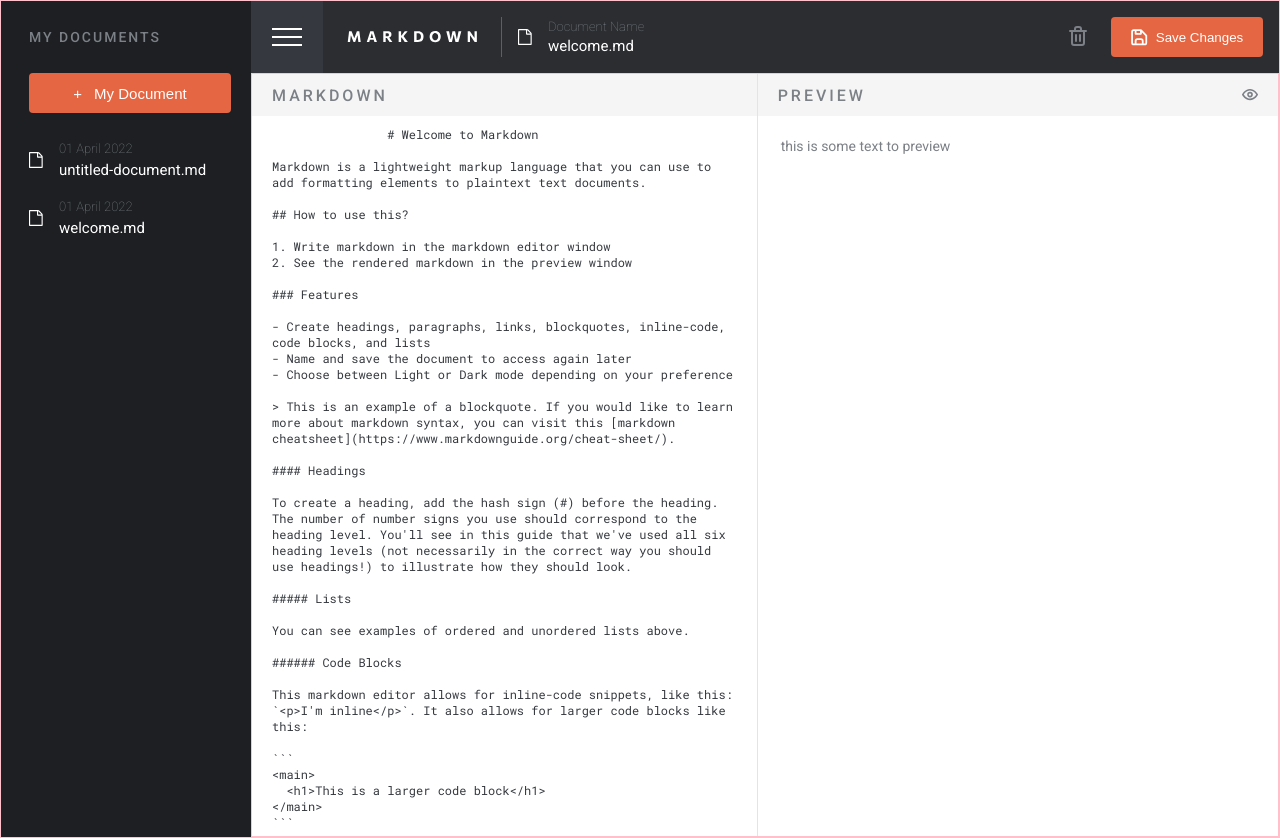
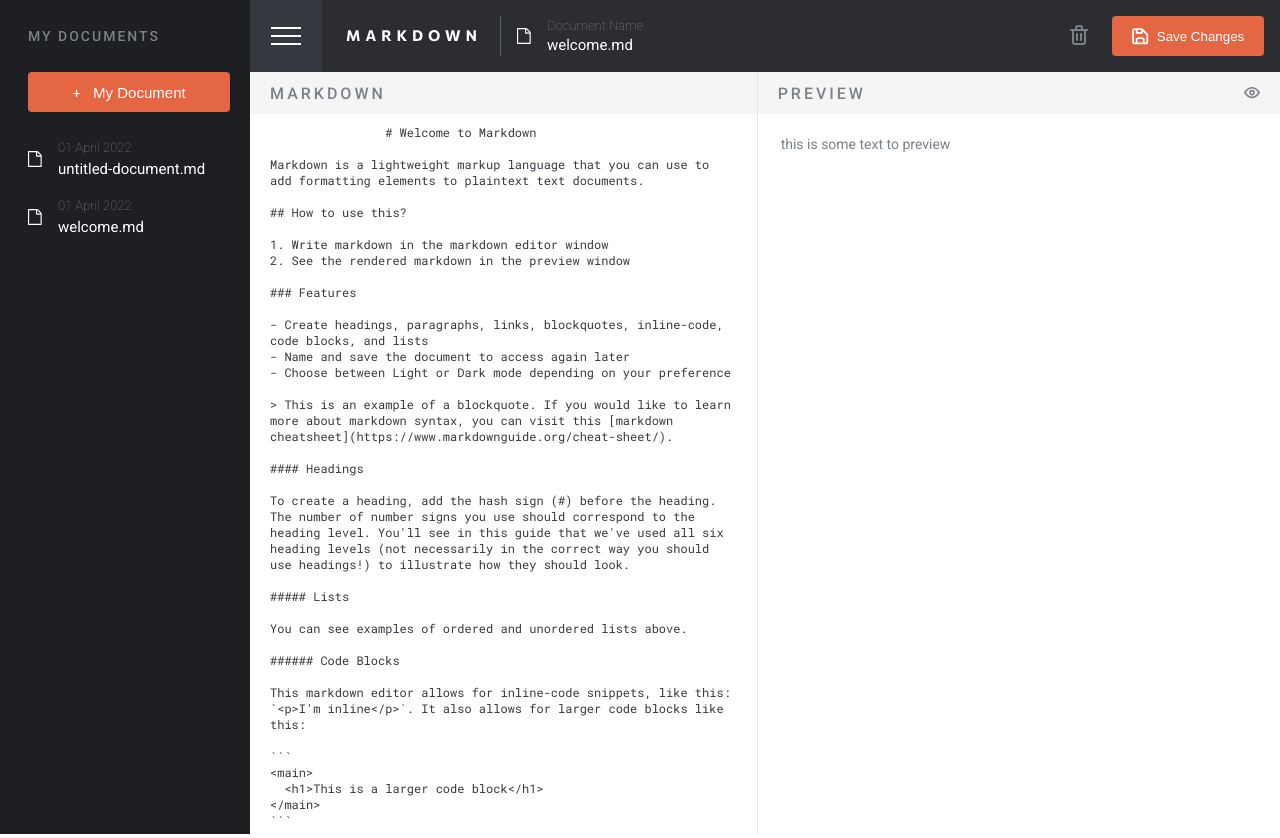
Before and after one commit to eawebmaster20/markdown-editor, an Angular app: page / in a window 1280 px wide. Built offline with nearby package versions, Linux system fonts and the light colour scheme.

Commit message:
Cleans up css files

```diff
--- a/src/app/app.component.scss
+++ b/src/app/app.component.scss
@@ -2,8 +2,6 @@
   // height: 100%;
   position: relative;
   display: flex;
-
-  border: solid 1px pink;
 }
 
 .toolbar-sidebar {
@@ -25,8 +23,6 @@ app-toolbar {
 
 .text-content {
   display: flex;
-  border: solid 1px pink;
-  // border: solid 1px pink;
 }
 
 app-markdown-pane {
--- a/src/app/components/markdown-pane/markdown-pane.component.scss
+++ b/src/app/components/markdown-pane/markdown-pane.component.scss
@@ -1,11 +1,8 @@
-
 .main-pages {
   width: 100%;
   height: 100%;
-  /* display: flex; */
   color: var(--slate-500);
   background: var(--slate-100);
-  //   border: solid 1px green;
 }
 
 .markdown-bar {
@@ -53,5 +50,5 @@
 
 /****************** ACTIVE STYLE EFFECTS **********************/
 .content:focus {
-    outline: none;
+  outline: none;
 }
--- a/src/app/components/preview/preview.component.scss
+++ b/src/app/components/preview/preview.component.scss
@@ -1,7 +1,6 @@
 .preview-container {
   border-left: solid 1px var(--slate-300);
   height: 100%;
-  //   border: solid 1px pink;
 }
 
 .markdown-bar {
```
